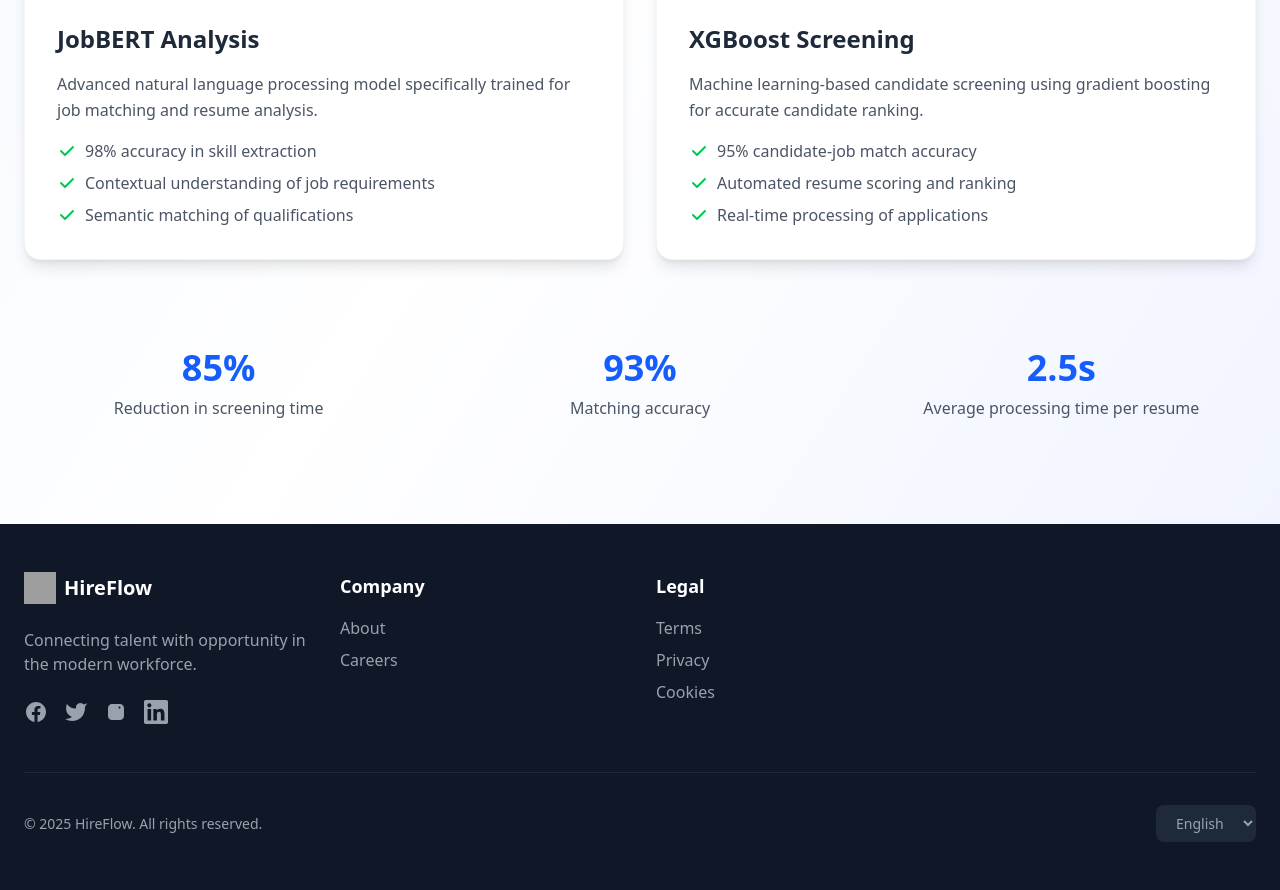
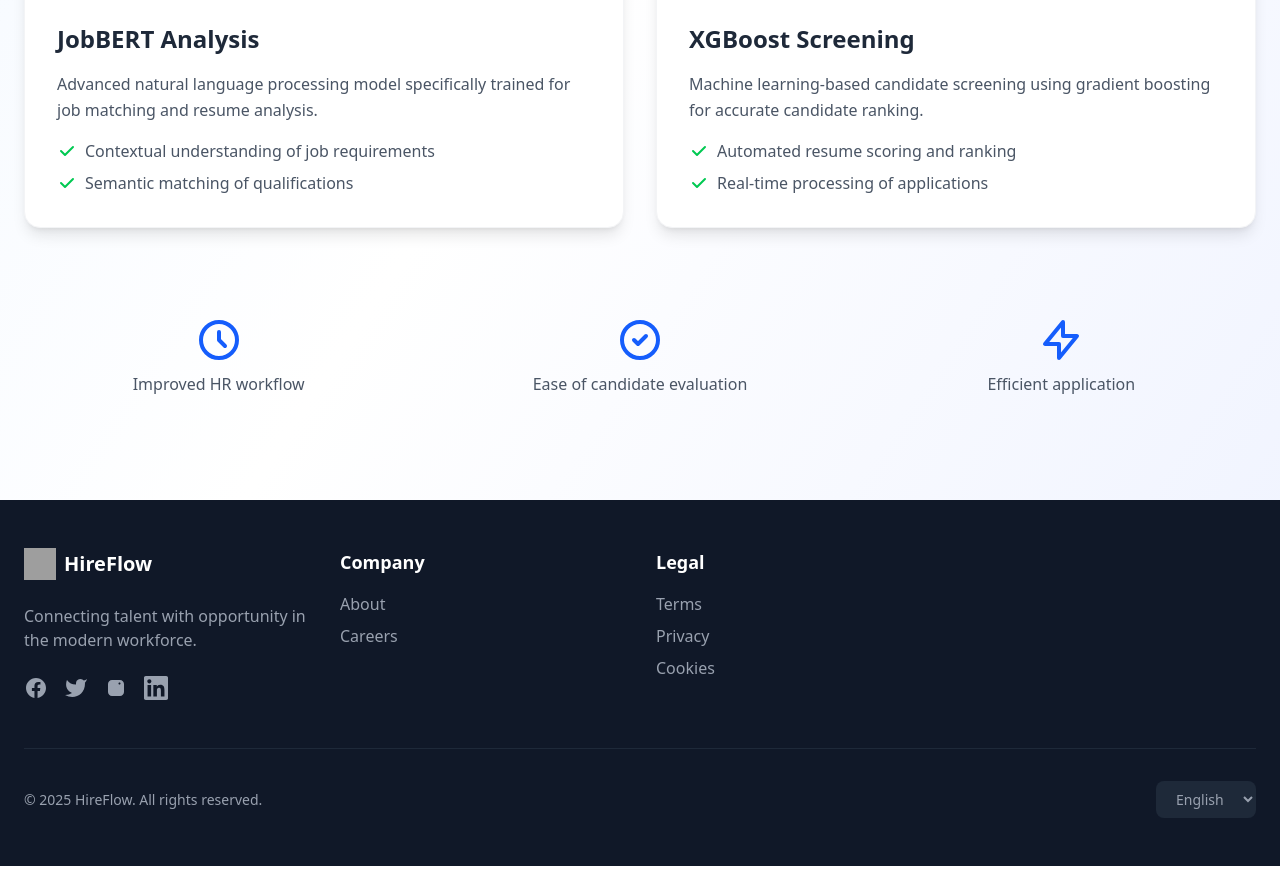
Before and after one commit to officialbryx/HireFlow-last, a React (Vite) app in the folder frontend/: page / in a window 1280 px wide. Shown: the part 1060-1950 px from the top of the page. After the commit the page ends 1926 px from the top, so only its background shows below. Built offline with nearby package versions, Linux system fonts and the light colour scheme; grey boxes are pictures that could not be loaded.

Commit message:
Improved Landing Page

```diff
--- a/frontend/src/pages/LandingPage.jsx
+++ b/frontend/src/pages/LandingPage.jsx
@@ -227,20 +227,6 @@ const LandingPage = () => {
                       clipRule="evenodd"
                     />
                   </svg>
-                  98% accuracy in skill extraction
-                </li>
-                <li className="flex items-center text-gray-600">
-                  <svg
-                    className="h-5 w-5 mr-2 text-green-500"
-                    fill="currentColor"
-                    viewBox="0 0 20 20"
-                  >
-                    <path
-                      fillRule="evenodd"
-                      d="M16.707 5.293a1 1 0 010 1.414l-8 8a1 1 0 01-1.414 0l-4-4a1 1 0 011.414-1.414L8 12.586l7.293-7.293a1 1 0 011.414 0z"
-                      clipRule="evenodd"
-                    />
-                  </svg>
                   Contextual understanding of job requirements
                 </li>
                 <li className="flex items-center text-gray-600">
@@ -297,20 +283,6 @@ const LandingPage = () => {
                       clipRule="evenodd"
                     />
                   </svg>
-                  95% candidate-job match accuracy
-                </li>
-                <li className="flex items-center text-gray-600">
-                  <svg
-                    className="h-5 w-5 mr-2 text-green-500"
-                    fill="currentColor"
-                    viewBox="0 0 20 20"
-                  >
-                    <path
-                      fillRule="evenodd"
-                      d="M16.707 5.293a1 1 0 010 1.414l-8 8a1 1 0 01-1.414 0l-4-4a1 1 0 011.414-1.414L8 12.586l7.293-7.293a1 1 0 011.414 0z"
-                      clipRule="evenodd"
-                    />
-                  </svg>
                   Automated resume scoring and ranking
                 </li>
                 <li className="flex items-center text-gray-600">
@@ -335,16 +307,58 @@ const LandingPage = () => {
         {/* Additional AI Benefits Section */}
         <div className="mt-16 grid grid-cols-1 md:grid-cols-3 gap-8">
           <div className="text-center p-6">
-            <div className="text-blue-600 text-4xl font-bold mb-2">85%</div>
-            <p className="text-gray-600">Reduction in screening time</p>
+            <div className="text-blue-600 text-4xl font-bold mb-2">
+              <svg
+                className="h-12 w-12 mx-auto"
+                fill="none"
+                viewBox="0 0 24 24"
+                stroke="currentColor"
+              >
+                <path
+                  strokeLinecap="round"
+                  strokeLinejoin="round"
+                  strokeWidth={2}
+                  d="M12 8v4l3 3m6-3a9 9 0 11-18 0 9 9 0 0118 0z"
+                />
+              </svg>
+            </div>
+            <p className="text-gray-600">Improved HR workflow</p>
           </div>
           <div className="text-center p-6">
-            <div className="text-blue-600 text-4xl font-bold mb-2">93%</div>
-            <p className="text-gray-600">Matching accuracy</p>
+            <div className="text-blue-600 text-4xl font-bold mb-2">
+              <svg
+                className="h-12 w-12 mx-auto"
+                fill="none"
+                viewBox="0 0 24 24"
+                stroke="currentColor"
+              >
+                <path
+                  strokeLinecap="round"
+                  strokeLinejoin="round"
+                  strokeWidth={2}
+                  d="M9 12l2 2 4-4m6 2a9 9 0 11-18 0 9 9 0 0118 0z"
+                />
+              </svg>
+            </div>
+            <p className="text-gray-600">Ease of candidate evaluation</p>
           </div>
           <div className="text-center p-6">
-            <div className="text-blue-600 text-4xl font-bold mb-2">2.5s</div>
-            <p className="text-gray-600">Average processing time per resume</p>
+            <div className="text-blue-600 text-4xl font-bold mb-2">
+              <svg
+                className="h-12 w-12 mx-auto"
+                fill="none"
+                viewBox="0 0 24 24"
+                stroke="currentColor"
+              >
+                <path
+                  strokeLinecap="round"
+                  strokeLinejoin="round"
+                  strokeWidth={2}
+                  d="M13 10V3L4 14h7v7l9-11h-7z"
+                />
+              </svg>
+            </div>
+            <p className="text-gray-600">Efficient application</p>
           </div>
         </div>
       </div>
```
Also changed, not shown: 1 other file (tests, documents, lock files or other folders).
